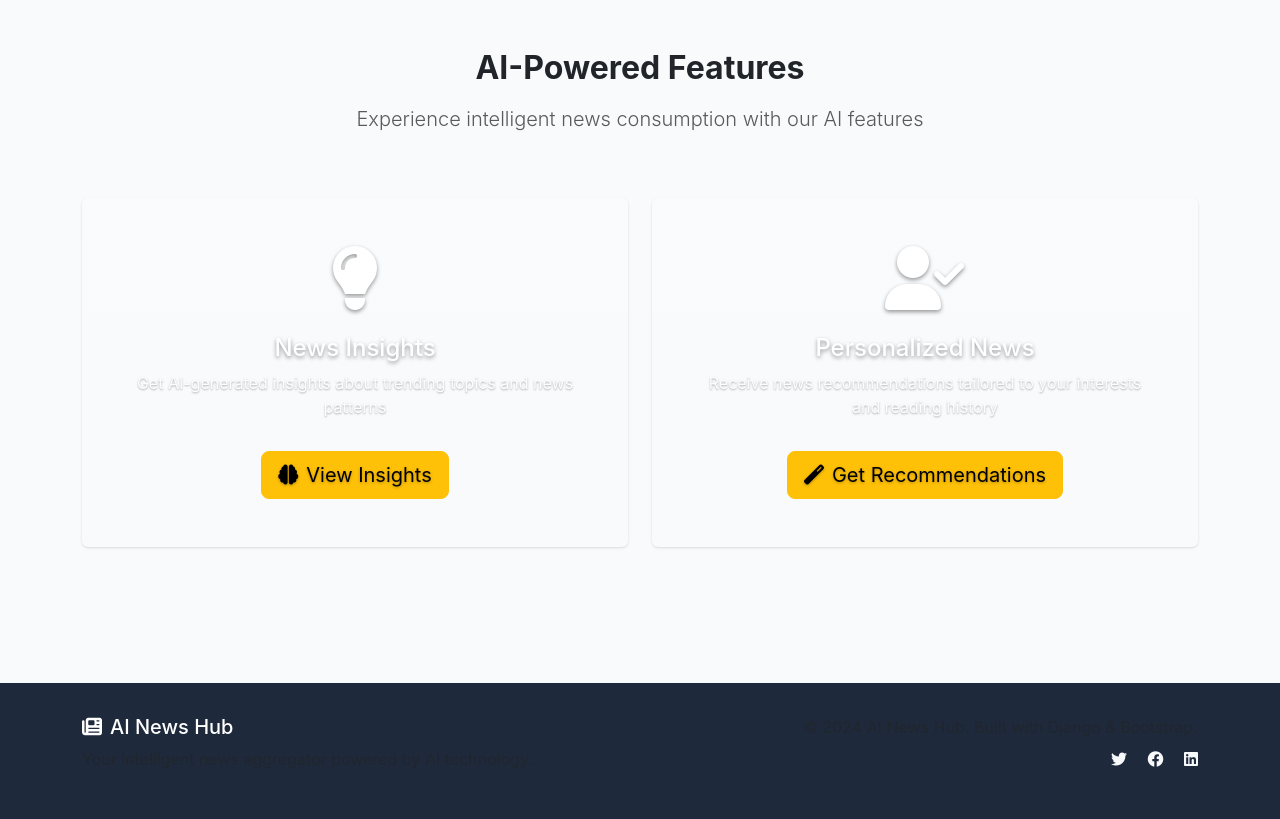
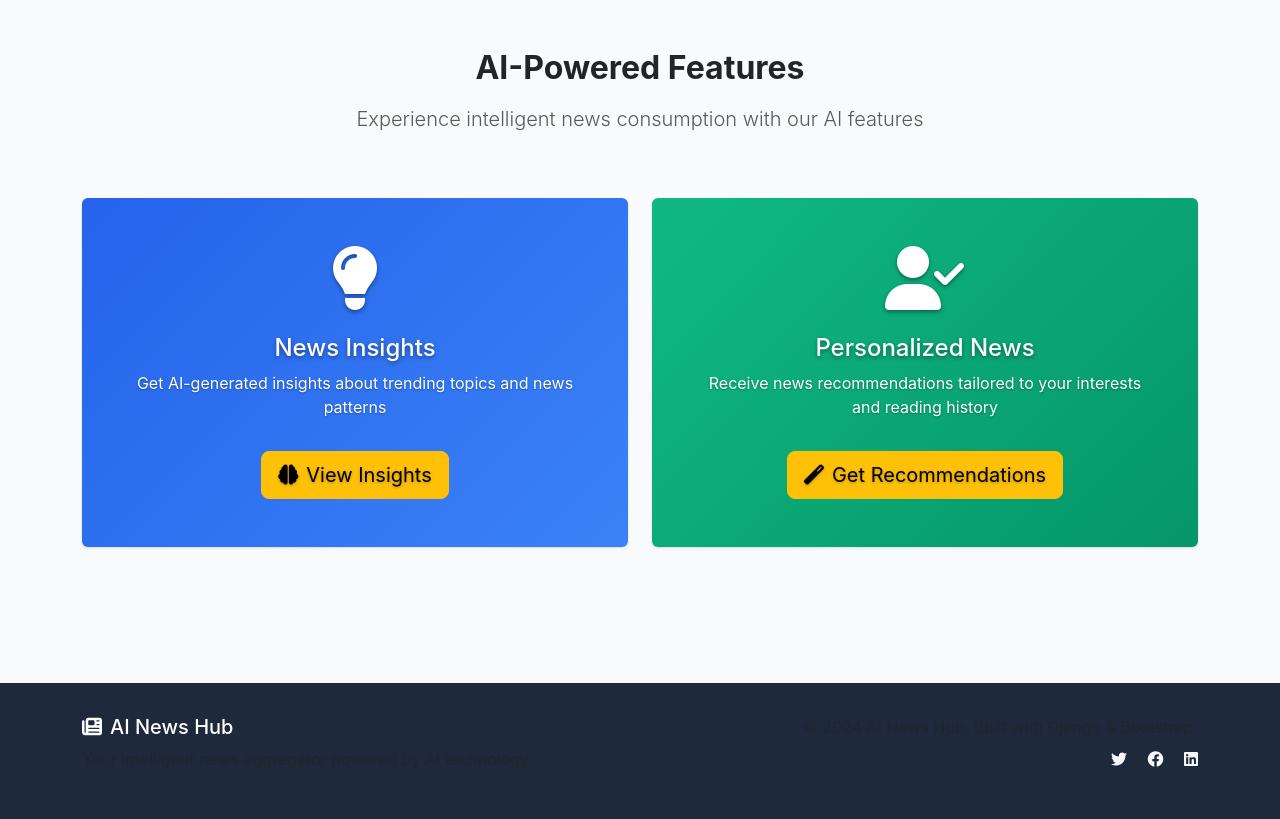
Before and after one commit to sudhan801246/news_scraper, a Django app: page / in a window 1280 px wide. Shown: the part 1537-2356 px from the top of the page. Run offline with Django 4.2, Linux system fonts and the light colour scheme; the visitor is signed in with stand-in values (Sample User, id 1); data that the repository does not hold is empty.

Commit message:
🔧 Fix home page AI feature cards color consistency
- Remove bg-gradient class causing conflicts on home page cards
- Add !important flags to force gradient rendering on AI feature cards
- Add fallback background colors for News Insights and Personalized News cards
- Force white text color on all elements including icons and titles
- Ensure consistent styling with insights and personalized pages
- Fix text readability on home page gradient cards

```diff
--- a/app/templates/home.html
+++ b/app/templates/home.html
@@ -285,11 +285,11 @@
 
         <div class="row">
             <div class="col-lg-6 mb-4">
-                <div class="card h-100 bg-gradient" style="background: linear-gradient(135deg, #2563eb 0%, #3b82f6 100%); color: white; text-shadow: 0 1px 3px rgba(0,0,0,0.3);">
+                <div class="card h-100" style="background: linear-gradient(135deg, #2563eb 0%, #3b82f6 100%) !important; background-color: #2563eb !important; color: white !important; text-shadow: 0 1px 3px rgba(0,0,0,0.3);">
                     <div class="card-body text-center p-5">
-                        <i class="fas fa-lightbulb mb-4" style="font-size: 4rem; text-shadow: 0 2px 4px rgba(0,0,0,0.4);"></i>
-                        <h4 class="card-title" style="text-shadow: 0 2px 4px rgba(0,0,0,0.4);">News Insights</h4>
-                        <p class="card-text" style="color: rgba(255,255,255,0.95); text-shadow: 0 1px 2px rgba(0,0,0,0.3);">Get AI-generated insights about trending topics and news patterns</p>
+                        <i class="fas fa-lightbulb mb-4" style="font-size: 4rem; color: white !important; text-shadow: 0 2px 4px rgba(0,0,0,0.4);"></i>
+                        <h4 class="card-title" style="color: white !important; text-shadow: 0 2px 4px rgba(0,0,0,0.4);">News Insights</h4>
+                        <p class="card-text" style="color: white !important; text-shadow: 0 1px 2px rgba(0,0,0,0.3);">Get AI-generated insights about trending topics and news patterns</p>
                         <a href="{% url 'news:insights' %}" class="btn btn-warning btn-lg mt-3">
                             <i class="fas fa-brain me-2"></i>View Insights
                         </a>
@@ -298,11 +298,11 @@
             </div>
 
             <div class="col-lg-6 mb-4">
-                <div class="card h-100 bg-gradient" style="background: linear-gradient(135deg, #10b981 0%, #059669 100%); color: white; text-shadow: 0 1px 3px rgba(0,0,0,0.3);">
+                <div class="card h-100" style="background: linear-gradient(135deg, #10b981 0%, #059669 100%) !important; background-color: #10b981 !important; color: white !important; text-shadow: 0 1px 3px rgba(0,0,0,0.3);">
                     <div class="card-body text-center p-5">
-                        <i class="fas fa-user-check mb-4" style="font-size: 4rem; text-shadow: 0 2px 4px rgba(0,0,0,0.4);"></i>
-                        <h4 class="card-title" style="text-shadow: 0 2px 4px rgba(0,0,0,0.4);">Personalized News</h4>
-                        <p class="card-text" style="color: rgba(255,255,255,0.95); text-shadow: 0 1px 2px rgba(0,0,0,0.3);">Receive news recommendations tailored to your interests and reading history</p>
+                        <i class="fas fa-user-check mb-4" style="font-size: 4rem; color: white !important; text-shadow: 0 2px 4px rgba(0,0,0,0.4);"></i>
+                        <h4 class="card-title" style="color: white !important; text-shadow: 0 2px 4px rgba(0,0,0,0.4);">Personalized News</h4>
+                        <p class="card-text" style="color: white !important; text-shadow: 0 1px 2px rgba(0,0,0,0.3);">Receive news recommendations tailored to your interests and reading history</p>
                         <a href="{% url 'news:personalized' %}" class="btn btn-warning btn-lg mt-3">
                             <i class="fas fa-magic me-2"></i>Get Recommendations
                         </a>
```
